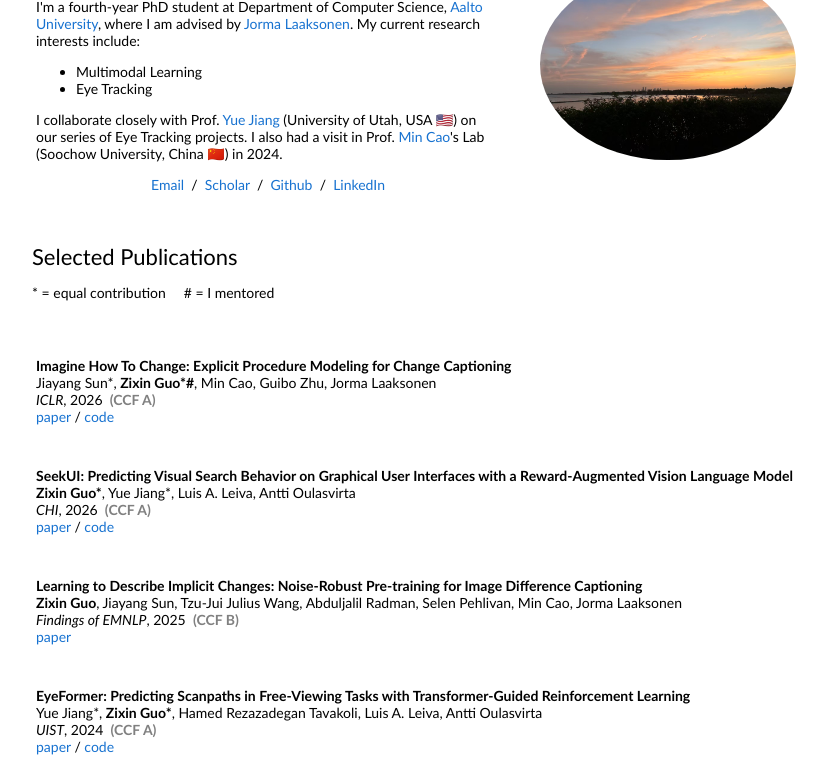
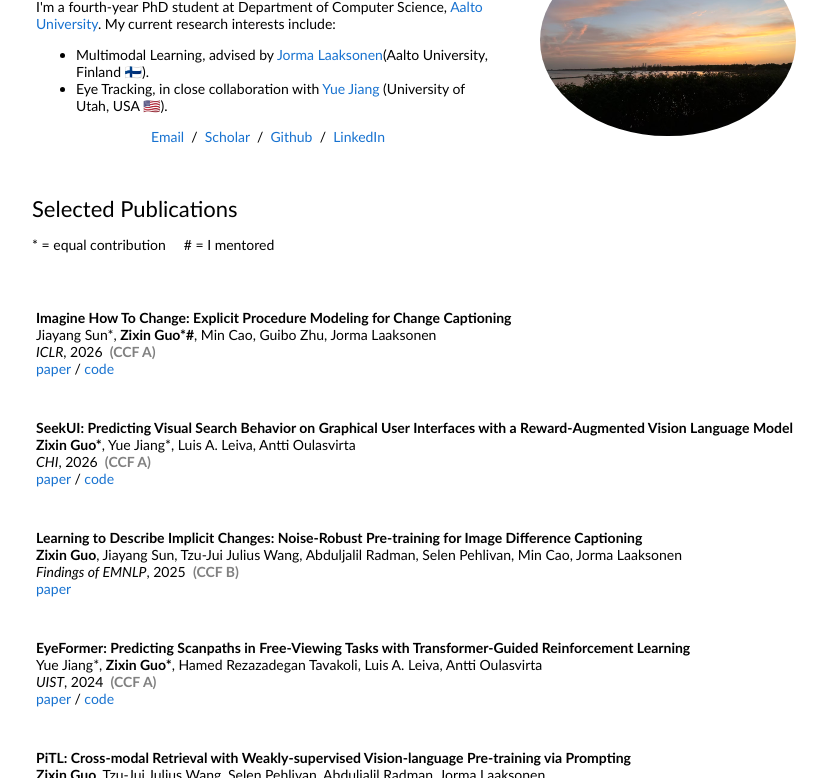
Before and after one commit to sushizixin/sushizixin.github.io, a plain HTML site: page index.html in a window 1280 px wide. Shown: the part 103-881 px from the top of the page, without its empty margins (224-1051 px from the left). Drawn offline with Linux system fonts and the light colour scheme.

Commit message:
Update index.html

```diff
--- a/index.html
+++ b/index.html
@@ -31,23 +31,21 @@
                   </p>
                   <p>
                     I'm a fourth-year PhD student at Department of Computer Science, <a href="https://www.aalto.fi/">Aalto
-                      University</a>, where I am advised by <a
-                      href="https://www.aalto.fi/en/people/jorma-laaksonen">Jorma Laaksonen</a>. My current research
+                      University</a>. My current research
                     interests
                     include:
                   </p>
                   <ul>
-                    <li>Multimodal Learning</li>
-                    <li>Eye Tracking</li>
-                  </ul>
-                  <p>
-                    I collaborate closely with Prof. <a
-                    href="https://yuejiang-nj.github.io/">Yue Jiang</a> (University of Utah, USA 🇺🇸) on our
-                    series of Eye Tracking projects.
-                    I also had a visit in Prof. <a
-                    href="https://scholar.google.com/citations?user=nhMWtZsAAAAJ&hl=zh-CN">Min Cao</a>'s Lab
-                    (Soochow University, China 🇨🇳) in 2024.
-                  </p>
+                  <li>
+                    Multimodal Learning, advised by
+                    <a href="https://www.aalto.fi/en/people/jorma-laaksonen">Jorma Laaksonen</a>(Aalto University, Finland 🇫🇮).
+                  </li>
+                  <li>
+                    Eye Tracking, in close collaboration with
+                    <a href="https://yuejiang-nj.github.io/">Yue Jiang</a>
+                    (University of Utah, USA 🇺🇸).
+                  </li>
+                </ul>
                   <p style="text-align:center">
                     <a href="mailto:zixin.guo@aalto.fi">Email</a> &nbsp;/&nbsp;
                     <a href="https://scholar.google.com/citations?user=YOUR_SCHOLAR_ID">Scholar</a> &nbsp;/&nbsp;
```
